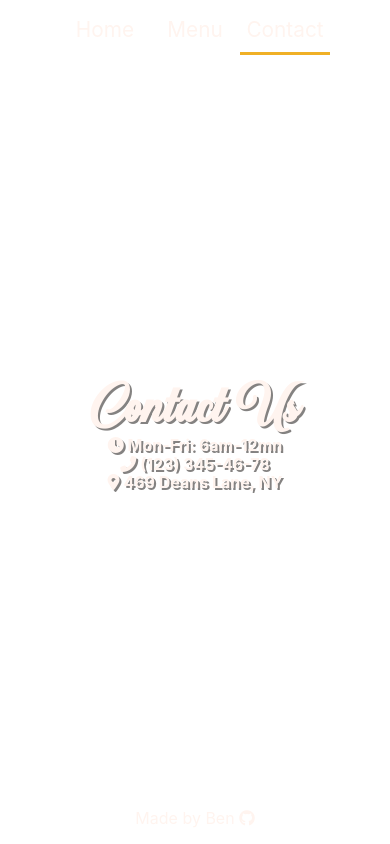
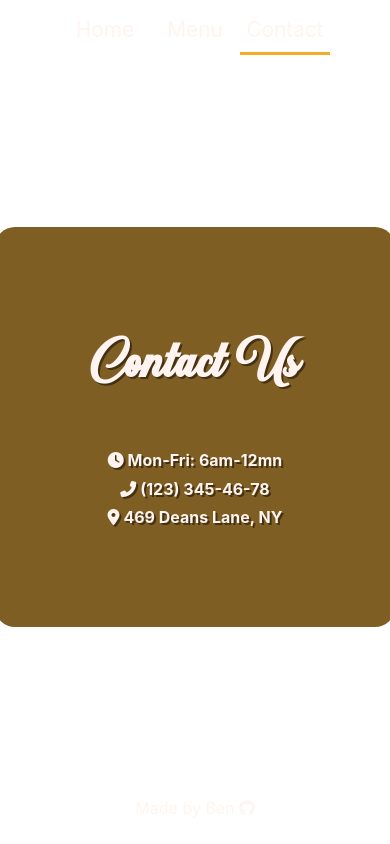
Before and after one commit to remtaine/restaurant, a website built with webpack: page src/start.html in a window 390 px wide. Both pictures are taken after a click on the link "Contact". Built offline with nearby package versions, Linux system fonts and the light colour scheme.

Commit message:
Remove unneeded media query

```diff
--- a/src/styles/style.scss
+++ b/src/styles/style.scss
@@ -145,6 +145,20 @@ nav.desktop {
         }
     }
 
+    &.contact {
+        @extend %center-column;
+        gap: 10px;
+        width: 400px;
+        height: 400px;
+        border-radius: 20px;
+        // height: 80%;
+        // padding: 60px 20px;
+        background-color: rgba($color1, 0.9);
+        h1 {
+            margin-bottom: 50px;
+        }
+    }
+
     section {
         @extend %center-column;
     }
@@ -208,8 +222,11 @@ h5 {
     /* font-size: 1rem; */
 }
 
-footer a {
+footer {
+    border-bottom: 10px solid transparent;
+    a {
     text-decoration: none;
+    }
     &:hover, &:hover i {
         color: $color5;
     }
@@ -247,8 +264,8 @@ footer a {
     }
 }
 
-@media screen and (min-height: 500px) {
-    body {
-        overflow-y: hidden;
-    }
-}
+// @media screen and (min-height: 500px) {
+//     body {
+//         overflow-y: hidden;
+//     }
+// }
```
